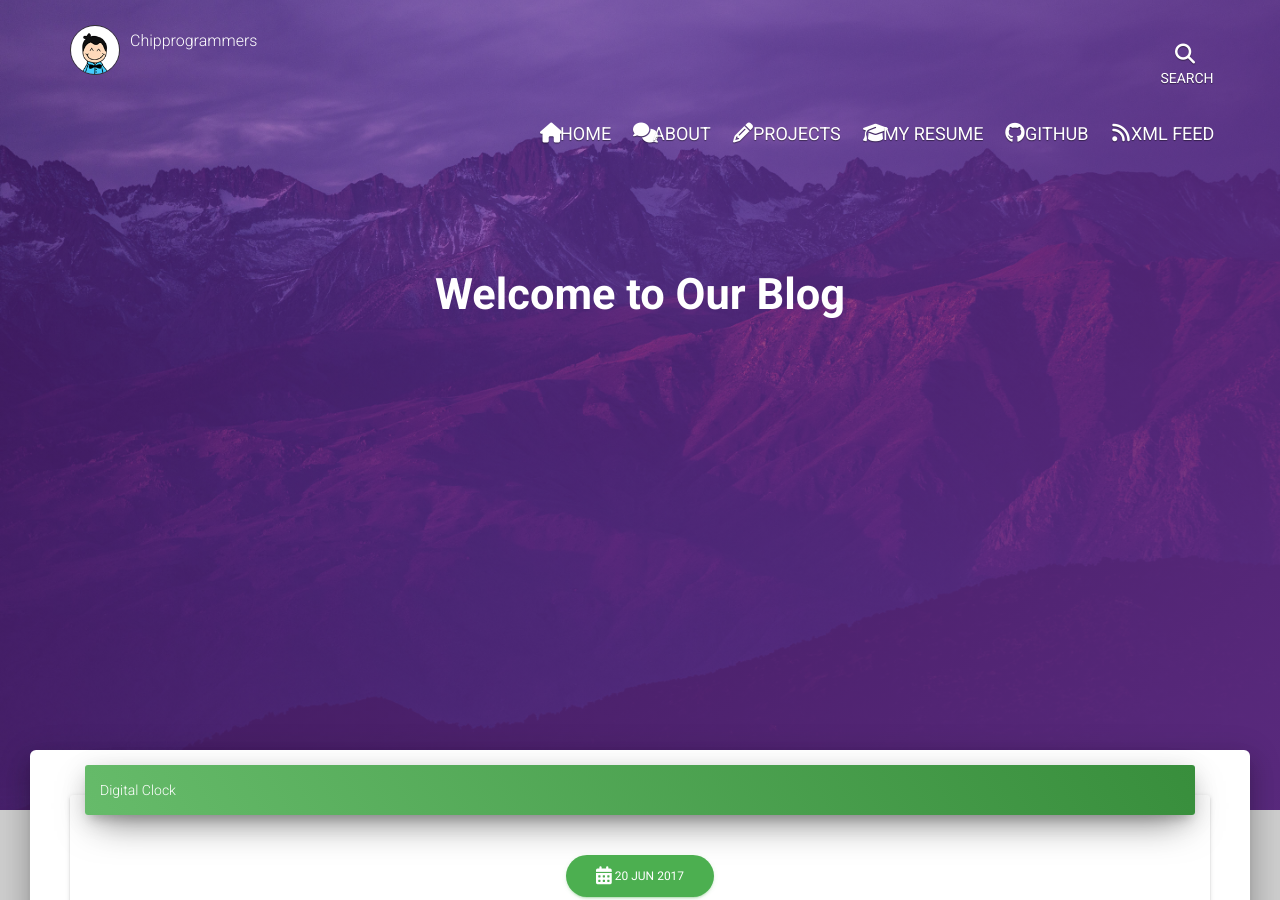
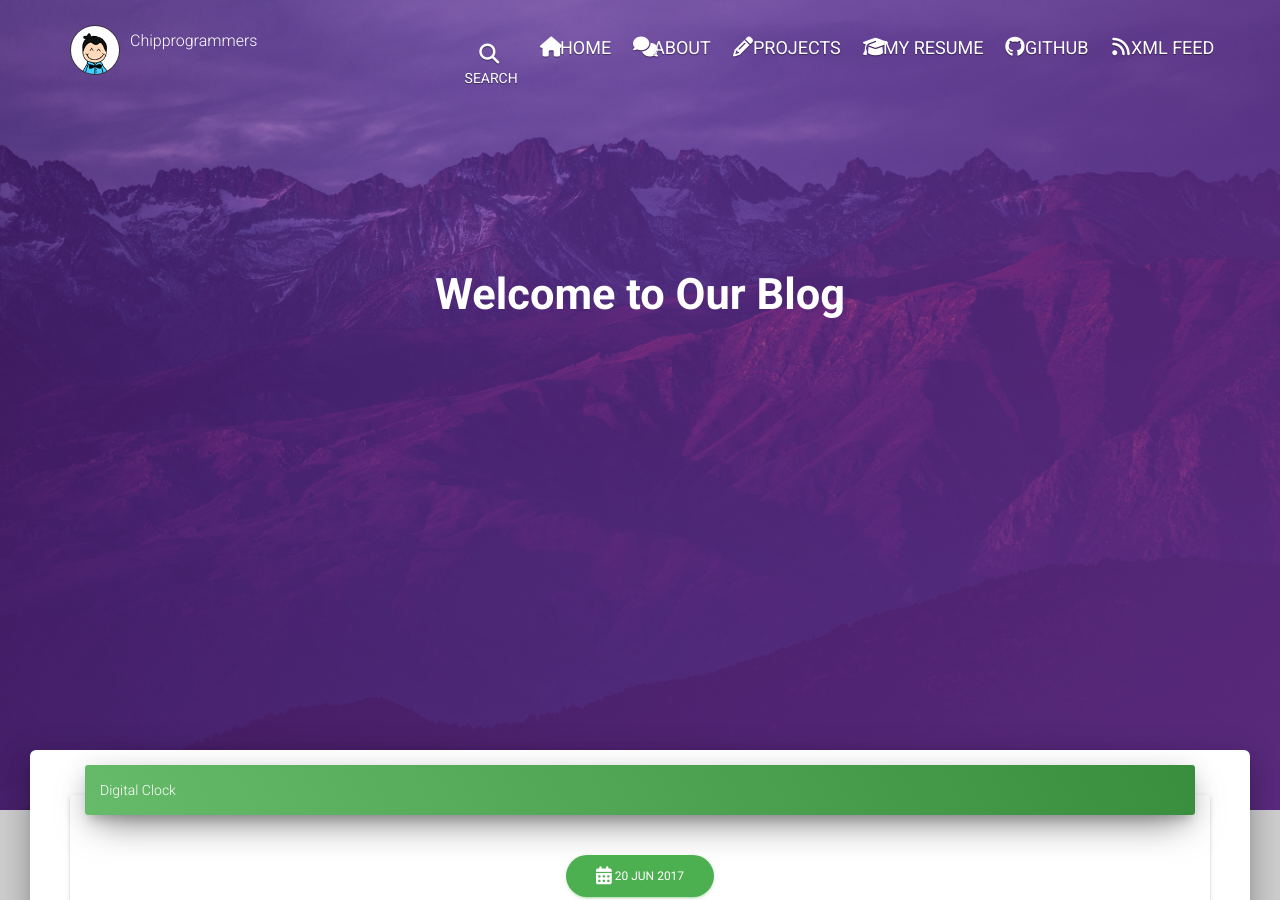
Before and after one commit to tip4programs/imbue, a Jekyll site: the page built from index.html, in a window 1280 px wide and 900 px high. Built offline with Jekyll 4.4.1, drawn with Linux system fonts in a browser that asks for light colours; nearby versions of some CDN libraries; the list of posts is cut into pages by our own code; comment, search, counter and statistics services are not loaded.

Commit message:
Update navbar.html

```diff
--- a/_includes/navbar.html
+++ b/_includes/navbar.html
@@ -21,23 +21,19 @@
 				</div>
 	      	</a>
 	    </div>
-            <div class="collapse navbar-collapse" id="bs-example-navbar-collapse-1">
-              <ul class="nav navbar-nav navbar-right">
-                    <li>
-                        <a href="javascript:void(0);" data-toggle="search" class="hidden-xs">
+	    <div class="collapse navbar-collapse" id="navigation-index">
+	    	<ul class="nav navbar-nav navbar-right">
+			<li>
+			<a href="javascript:void(0);" data-toggle="search" class="hidden-xs">
                             <i class="fa fa-search"></i>
                             <p>Search</p>
                         </a>
                     </li>
-		      </ul>
 		 <form class="navbar-form navbar-right navbar-search-form" role="search">
                  <div class="form-group">
                  <input type="text" value="" class="form-control" placeholder="Search...">
                  </div>
 	 </form>
-		</div>
-	    <div class="collapse navbar-collapse" id="navigation-index">
-	    	<ul class="nav navbar-nav navbar-right">
 			{% for link in site.data.navigation %}
 				<li>
 				<a rel="tooltip" title="{{ link.tooltip }}" data-placement="bottom" href="{{ link.link }}" class="btn btn-white btn-simple btn-just-icon">
```
